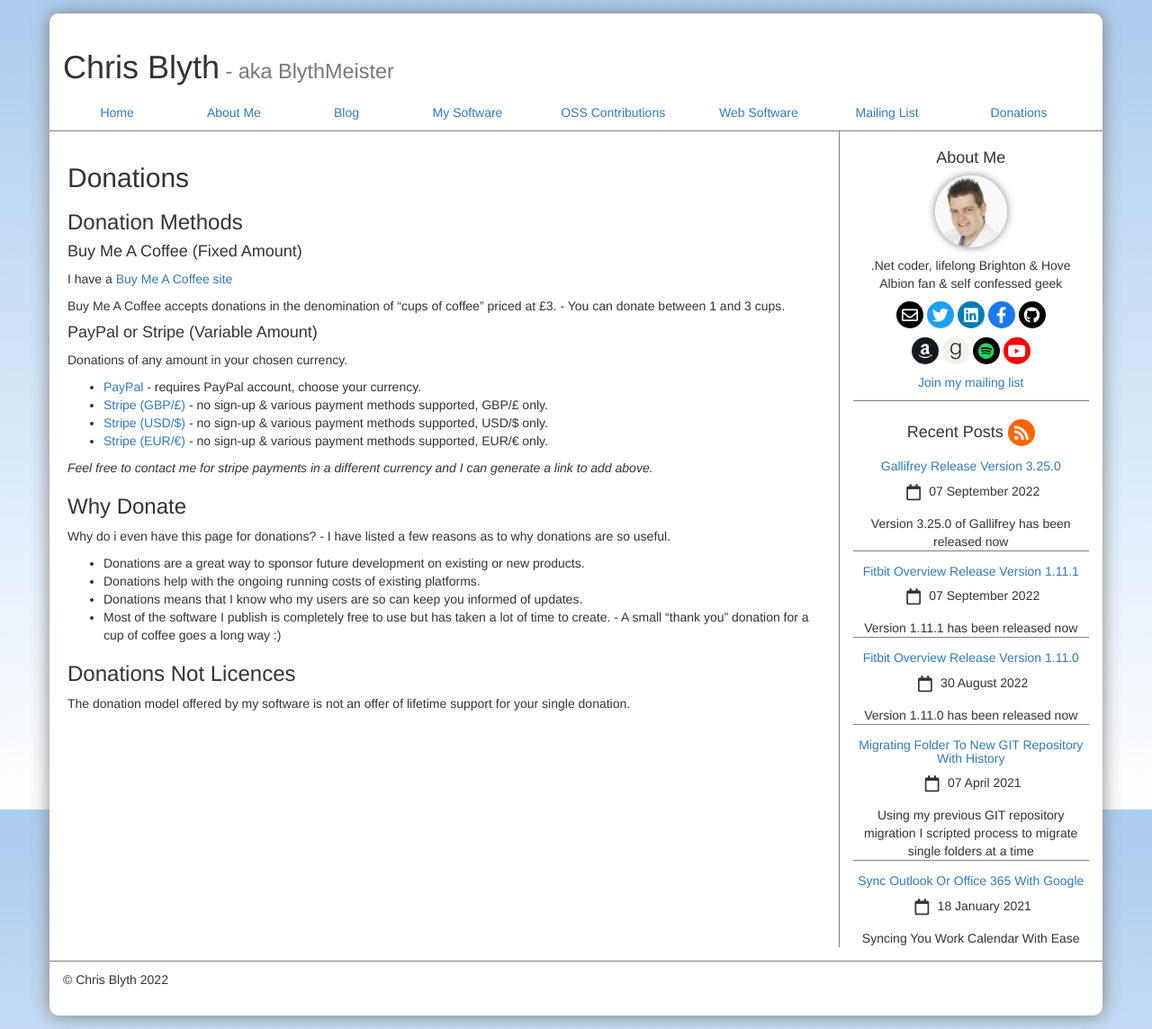
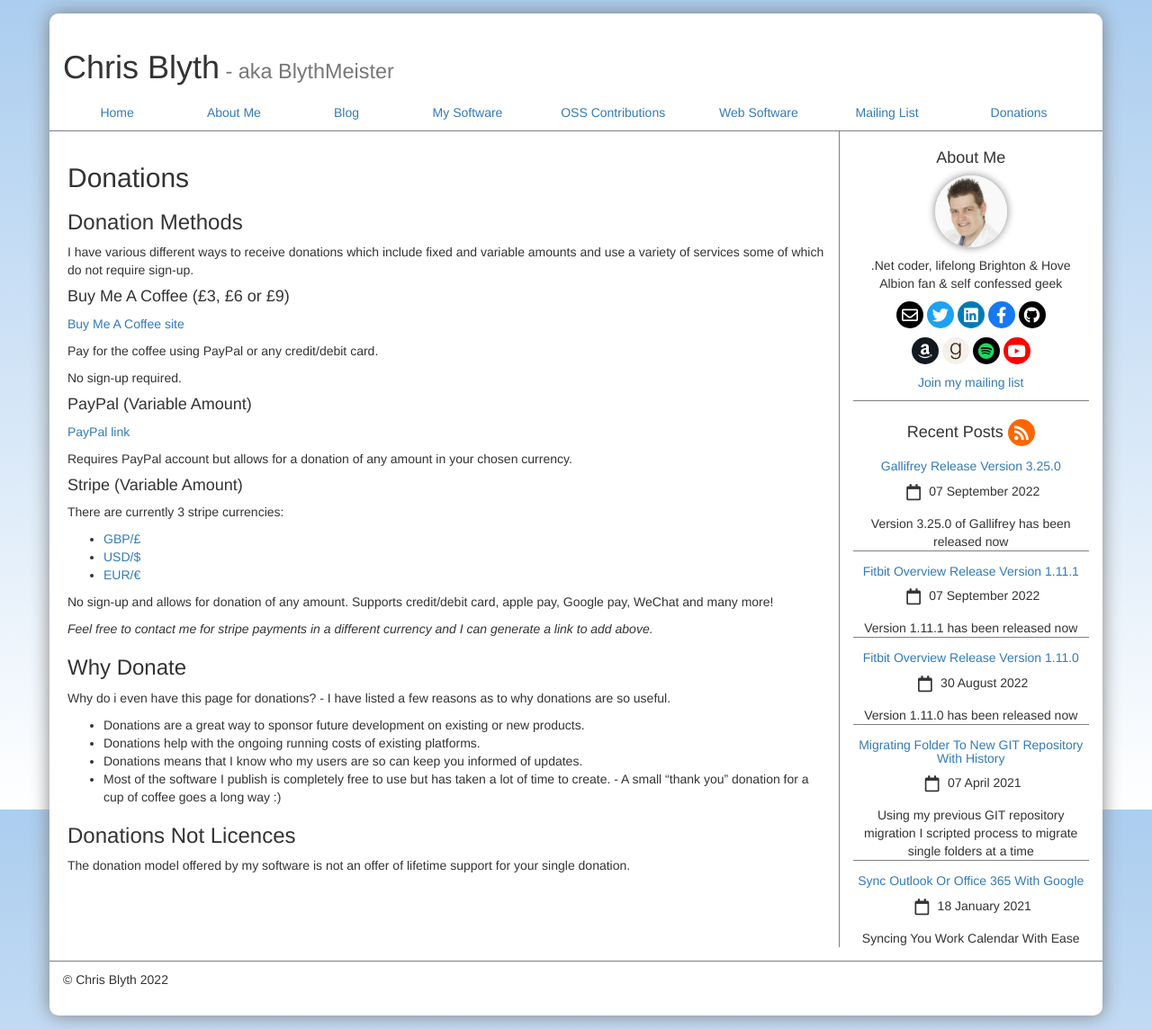
Before and after one commit to BlythMeister/blyth.me.uk, a Jekyll site: the page built from donations/index.md, in a window 1280 px wide. Shown: the whole page at 90% size. Built offline with Jekyll 4.4.1, drawn with Linux system fonts in a browser that asks for light colours; nearby versions of some CDN libraries.

Commit message:
Update index.md

```diff
--- a/donations/index.md
+++ b/donations/index.md
@@ -7,20 +7,32 @@
 
 ### Donation Methods
 
-#### Buy Me A Coffee (Fixed Amount)
+I have various different ways to receive donations which include fixed and variable amounts and use a variety of services some of which do not require sign-up.
 
-I have a [Buy Me A Coffee site](https://www.buymeacoffee.com/blythmeister)
+#### Buy Me A Coffee (£3, £6 or £9)
 
-Buy Me A Coffee accepts donations in the denomination of "cups of coffee" priced at £3. - You can donate between 1 and 3 cups.
+[Buy Me A Coffee site](https://www.buymeacoffee.com/blythmeister)
 
-#### PayPal or Stripe (Variable Amount)
+Pay for the coffee using PayPal or any credit/debit card.
 
-Donations of any amount in your chosen currency.
+No sign-up required.
 
-* [PayPal](https://www.paypal.me/BlythMeister) - requires PayPal account, choose your currency.
-* [Stripe (GBP/£)](https://donate.stripe.com/4gw9Bzgyh0a03yo8ww) - no sign-up & various payment methods supported, GBP/£ only.
-* [Stripe (USD/$)](https://donate.stripe.com/aEUfZXdm5aOE7OE8wx) - no sign-up & various payment methods supported, USD/$ only.
-* [Stripe (EUR/€)](https://donate.stripe.com/4gwcNLgyh9KA1qg6oq) - no sign-up & various payment methods supported, EUR/€ only.
+#### PayPal (Variable Amount)
+
+[PayPal link](https://www.paypal.me/BlythMeister)
+
+Requires PayPal account but allows for a donation of any amount in your chosen currency.
+
+#### Stripe (Variable Amount)
+
+There are currently 3 stripe currencies:
+
+* [GBP/£](https://donate.stripe.com/4gw9Bzgyh0a03yo8ww)
+* [USD/$](https://donate.stripe.com/aEUfZXdm5aOE7OE8wx)
+* [EUR/€](https://donate.stripe.com/4gwcNLgyh9KA1qg6oq)
+
+No sign-up and allows for donation of any amount.
+Supports credit/debit card, apple pay, Google pay, WeChat and many more!
 
 _Feel free to contact me for stripe payments in a different currency and I can generate a link to add above._
 
```
